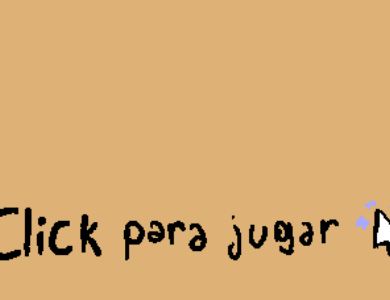
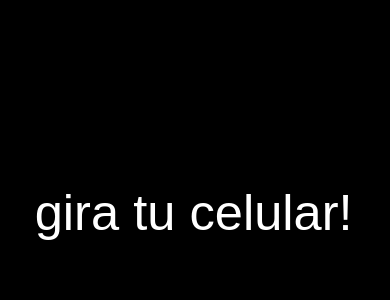
Before and after one commit to ChrisDev110/juegomates, a plain HTML site: page index.html in a window 390 px wide. Shown: the part 192-492 px from the top of the page. Drawn offline with Linux system fonts and the light colour scheme.

Commit message:
Update index.html
fixed

```diff
--- a/index.html
+++ b/index.html
@@ -13,7 +13,7 @@
             const ctx = canvas.getContext("2d")
             canvas.width = window.innerWidth
             canvas.height = window.innerHeight
-            const _scale = canvas.height * .2
+            var _scale = canvas.height * .2
             function screenPointTogamePoint(x,y) {
                 return {x: (x - canvas.width*.5)/_scale,y: (y - canvas.height*.5)/_scale}
             }
@@ -459,7 +459,7 @@
             var BARRAS = 1
             var BARRAX = 0
             function update(dt) {
-                if (!_playing) return
+                if (!_playing || canvas.width < canvas.height) return
 
                 if (!typing) {
                     _typeScale =0
@@ -530,6 +530,15 @@
             var CACACACA = 0
             var _placeBOTON = 0
             function render(dt) {
+                if (canvas.width < canvas.height) {
+                    ctx.fillStyle = "black"
+                    ctx.fillRect(-50, -50, 1000, 1000)
+                    ctx.fillStyle = "white"
+                    ctx.font = "0.3px Arial"
+                    ctx.fillText("gira tu celular!", -.95, 0)
+                    return
+                }
+
                 if (!_playing) { ctx.drawImage(clickToPlay, -1.5, -.5, 3, 1); return}
 
                 if (estado > 0) {
@@ -658,6 +667,10 @@
             }
 
             function loop() {
+                canvas.width = window.innerWidth
+                canvas.height = window.innerHeight
+                _scale = canvas.height * .2
+
                 _time = Date.now()*.001
                 const dt = Math.min(_time - _lastTime, 1/22)
 
```
